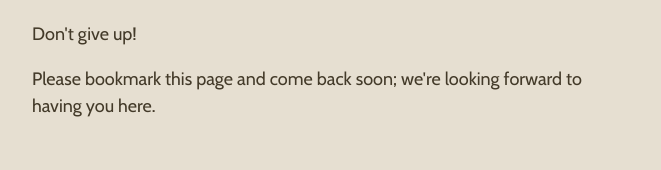
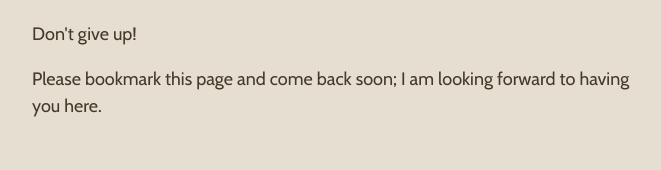
Before and after one commit to PeterJJonas/peterjjonas, a plain HTML site: page index.html in a window 1280 px wide. Shown: the part 837-1007 px from the top of the page, without its empty margins (308-969 px from the left). Drawn offline with nearby package versions, Linux system fonts and the light colour scheme.

Commit message:
change we to I

```diff
--- a/index.html
+++ b/index.html
@@ -36,7 +36,7 @@
           <p>Maybe <a href="https://dev.to/peterjjonas">read&nbsp;a&nbsp;blog&nbsp;post</a> on the same topic.</p>
           <p class="shout">But!</p>
           <p>Don't give up!</p>
-          <p>Please bookmark this page and come back soon; we're looking forward to having you here.</p>
+          <p>Please bookmark this page and come back soon; I am looking forward to having you here.</p>
           <footer>You can connect me at <a href="https://linkedin.com/in/peterjjonas/">LinkedIn</a> <a href="https://dev.to/peterjjonas">dev.to</a> <a href="https://twitter.com/peterjjonas">Twitter</a> </footer>
         </article>
       </section>
```
